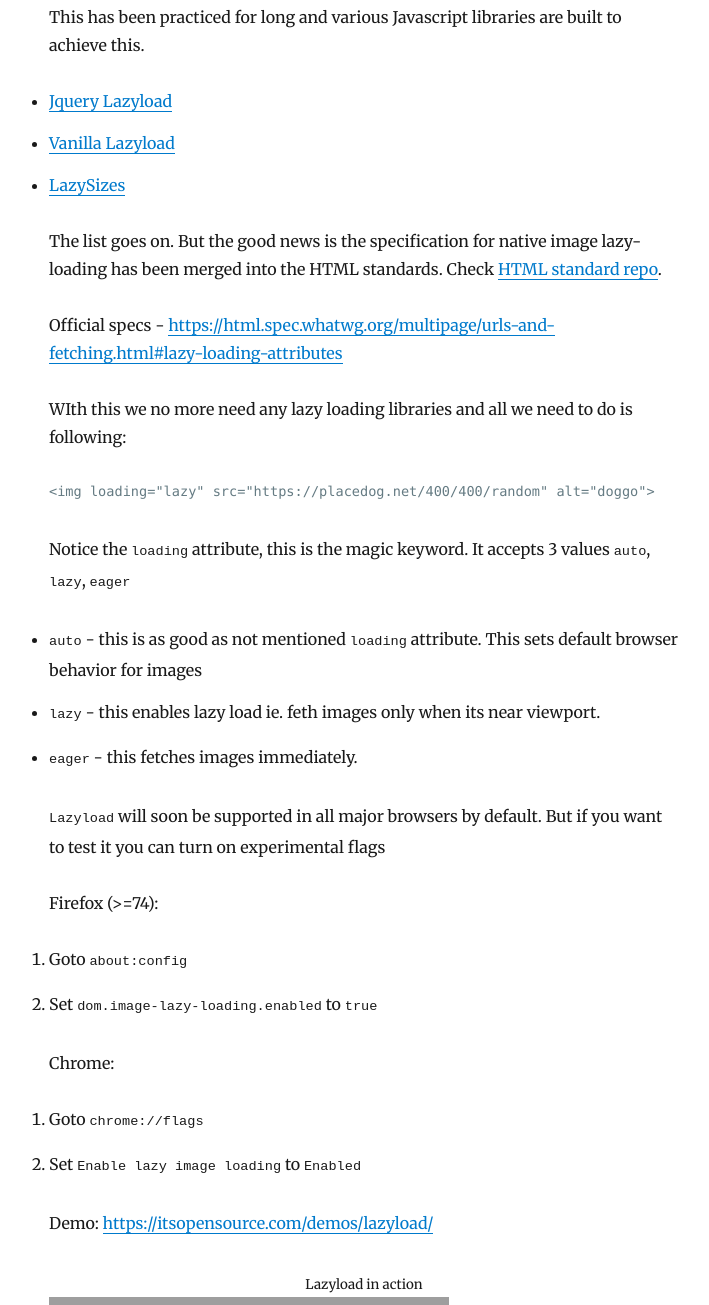
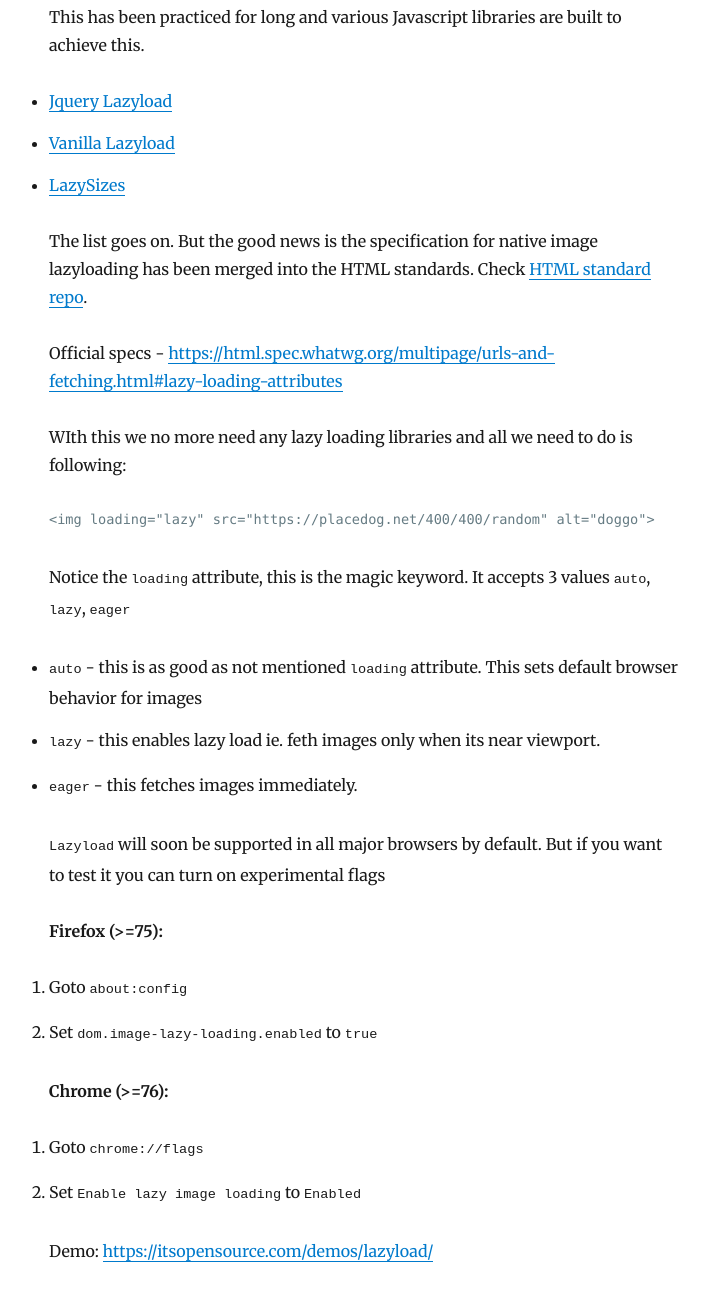
Before and after one commit to tsl143/itsopensource, a Gatsby site: page /lazyload-images-the-browser-way/ in a window 1280 px wide. Shown: the part 675-1980 px from the top of the page, without its empty margins (276-985 px from the left). Built offline with nearby package versions, Linux system fonts and the light colour scheme; Gatsby itself is replaced by a stand-in of ours; some packages are replaced by stand-ins of ours; code samples lack their colours; grey boxes are pictures that could not be loaded.

Commit message:
lazyload formatting

```diff
--- a/content/blog/lazyload-images-the-browser-way/index.md
+++ b/content/blog/lazyload-images-the-browser-way/index.md
@@ -11,14 +11,14 @@
 
 One of the biggest performance win for image extensive webpages is `lazy loading`. Normally browser fetches all the required resources from the server as soon as possible. When the website has lots of images this goes against the speed and performance of website. Consider a page loading 100s of [dog images](https://itsopensource.com/demos/lazyload/), there will be 100 asynchronous http requests. More the http requests, slower the website.
 
-All the images are required for the functionality of the website, but all the images might NOT be required at FIRST load. Here `Lazy loading` does the magic, the images will be fetched only when they are required for the content in current view port. So for a long image extensive page, the images which are required by the top part of website will be intially fetched on load and as website is scrolled down, the respective images are fetched.
+All the images are required for the functionality of the website, but all the images might NOT be required at FIRST load. Here `Lazy loading` does the magic, the images will be fetched only when they are required for the content in current view port. So for a long image extensive page, the images which are required by the top part of website will be initially fetched on load and as website is scrolled down, the respective images are fetched.
 
 This has been practiced for long and various Javascript libraries are built to achieve this.
 * [Jquery Lazyload](https://plugins.jquery.com/lazyload/)
 * [Vanilla Lazyload](https://github.com/verlok/lazyload)
 * [LazySizes](https://github.com/aFarkas/lazysizes)
 
-The list goes on. But the good news is the specification for native image lazy-loading has been merged into the HTML standards. Check [HTML standard repo](https://github.com/whatwg/html/pull/3752#issuecomment-585202516).
+The list goes on. But the good news is the specification for native image lazyloading has been merged into the HTML standards. Check [HTML standard repo](https://github.com/whatwg/html/pull/3752#issuecomment-585202516).
 
 Official specs - <a target="_blank" href="https://html.spec.whatwg.org/multipage/urls-and-fetching.html#lazy-loading-attributes" >https://html.spec.whatwg.org/multipage/urls-and-fetching.html#lazy-loading-attributes</a>
 
@@ -37,11 +37,11 @@
 
 `Lazyload` will soon be supported in all major browsers by default. But if you want to test it you can turn on experimental flags
 
-Firefox (>=74):
+**Firefox (>=75):**
 1. Goto `about:config`
 2. Set `dom.image-lazy-loading.enabled` to `true`
 
-Chrome:
+**Chrome (>=76):**
 1. Goto `chrome://flags`
 2. Set `Enable lazy image loading` to `Enabled`
 
```
